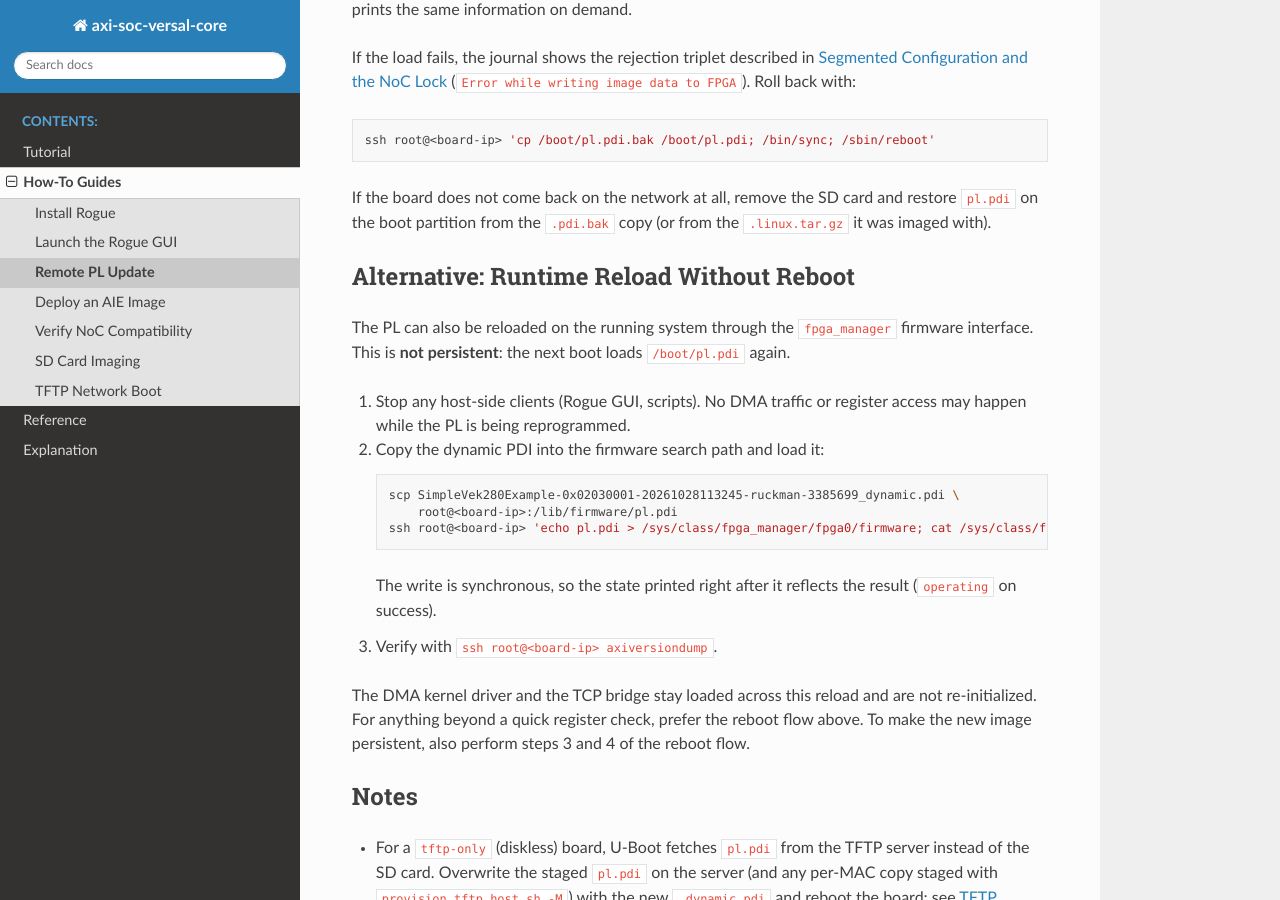
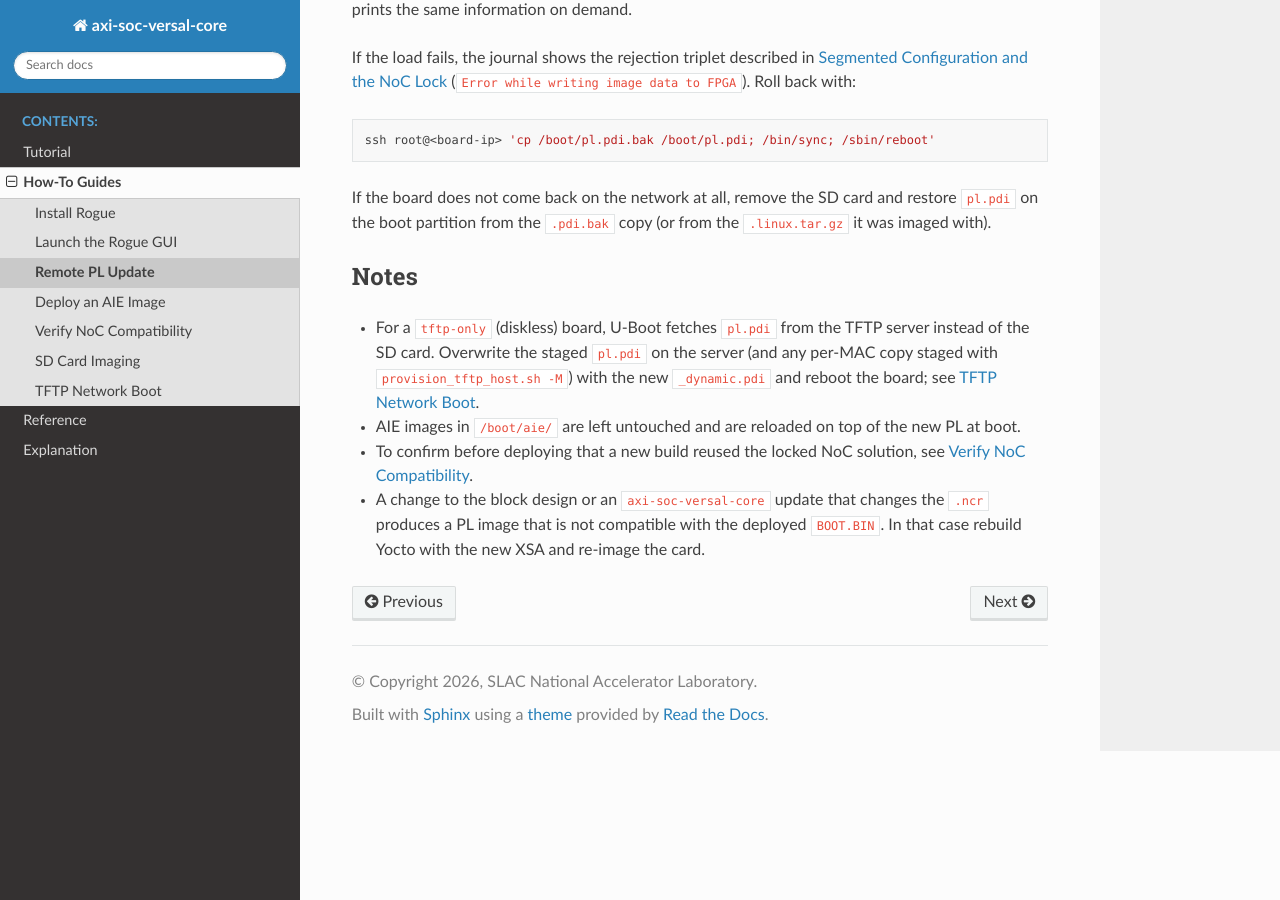
Before and after one commit to slaclab/axi-soc-versal-core, a Sphinx documentation site: the page built from docs/how-to/remote_pl_update.rst, in a window 1280 px wide and 900 px high, scrolled down 2313 px. Built offline with Sphinx 7.4.7 and the Read the Docs theme 3.1.0, drawn with Linux system fonts in a browser that asks for light colours.

Commit message:
docs(remote_pl_update): remove the runtime reload without reboot section

```diff
--- a/docs/how-to/remote_pl_update.rst
+++ b/docs/how-to/remote_pl_update.rst
@@ -138,34 +138,6 @@ If the board does not come back on the network at all, remove the SD
 card and restore ``pl.pdi`` on the boot partition from the
 ``.pdi.bak`` copy (or from the ``.linux.tar.gz`` it was imaged with).
 
-Alternative: Runtime Reload Without Reboot
-------------------------------------------
-
-The PL can also be reloaded on the running system through the
-``fpga_manager`` firmware interface.  This is **not persistent**: the
-next boot loads ``/boot/pl.pdi`` again.
-
-1. Stop any host-side clients (Rogue GUI, scripts).  No DMA traffic or
-   register access may happen while the PL is being reprogrammed.
-
-2. Copy the dynamic PDI into the firmware search path and load it:
-
-   .. code-block:: bash
-
-      scp SimpleVek280Example-0x02030001-20261028113245-ruckman-3385699_dynamic.pdi \
-          root@<board-ip>:/lib/firmware/pl.pdi
-      ssh root@<board-ip> 'echo pl.pdi > /sys/class/fpga_manager/fpga0/firmware; cat /sys/class/fpga_manager/fpga0/state'
-
-   The write is synchronous, so the state printed right after it
-   reflects the result (``operating`` on success).
-
-3. Verify with ``ssh root@<board-ip> axiversiondump``.
-
-The DMA kernel driver and the TCP bridge stay loaded across this reload
-and are not re-initialized.  For anything beyond a quick register check,
-prefer the reboot flow above.  To make the new image persistent, also
-perform steps 3 and 4 of the reboot flow.
-
 Notes
 -----
 
```
